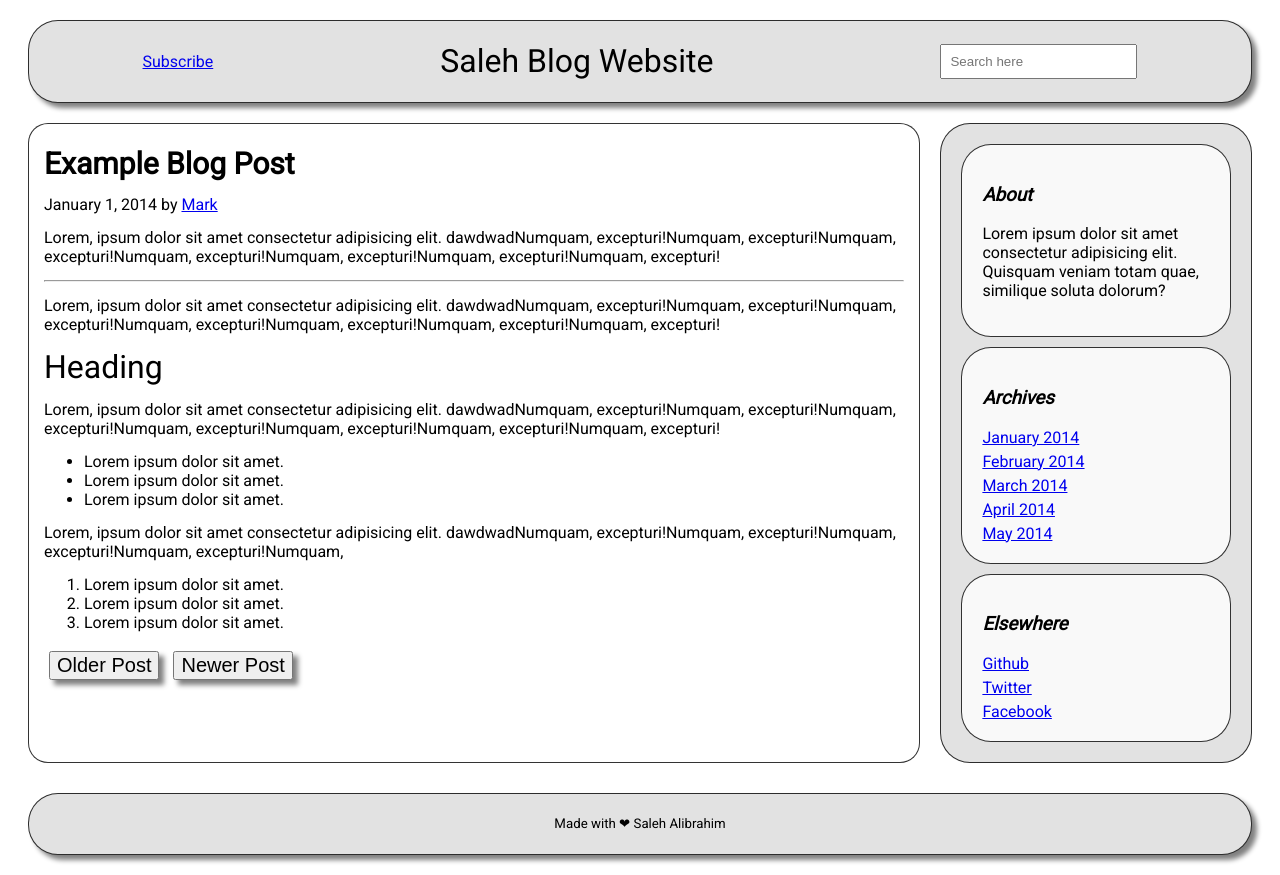
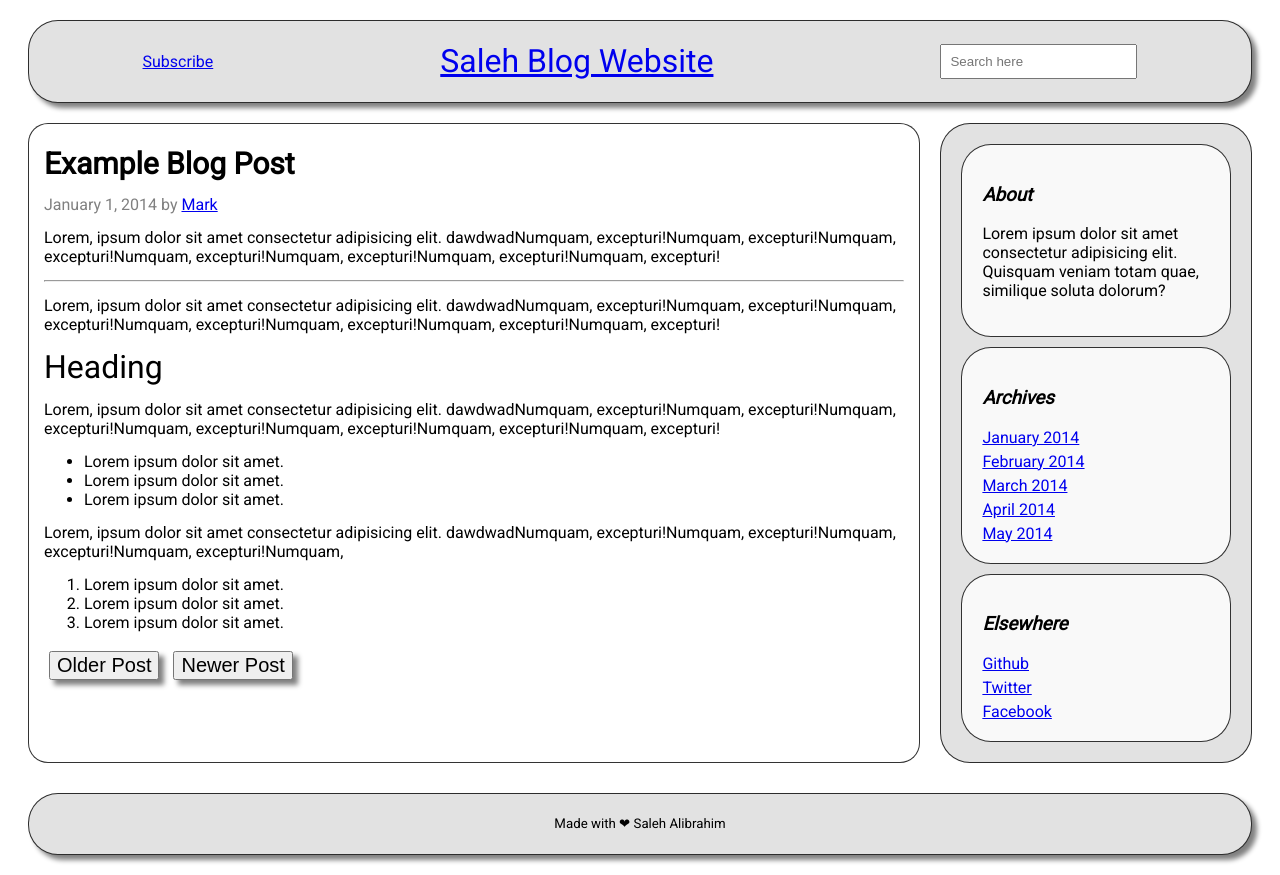
Before and after one commit to Saleh-Albrahim/Personal-Blog-Website, a plain HTML site: page post.html in a window 1280 px wide. Drawn offline with Linux system fonts and the light colour scheme.

Commit message:
refactor : project finish shorten some code

```diff
--- a/css/post.css
+++ b/css/post.css
@@ -50,7 +50,8 @@ h1, h5 {
     font-size: 30px;
     font-weight: 900;
 }
-.blog-date{
+
+.blog-author{
     color: gray;
 }
 
--- a/post.html
+++ b/post.html
@@ -17,7 +17,7 @@
         <!--Start of The Header -->
         <header class="header">
             <a href="post.html">Subscribe</a>
-            <h1>Saleh Blog Website</h1>
+            <h1><a href="index.html">Saleh Blog Website</a></h1>
             <input placeholder="Search here" type="search">
         </header>
         <!--End of The Header -->
```
Also changed, not shown: index.html (+1 -1 lines).
